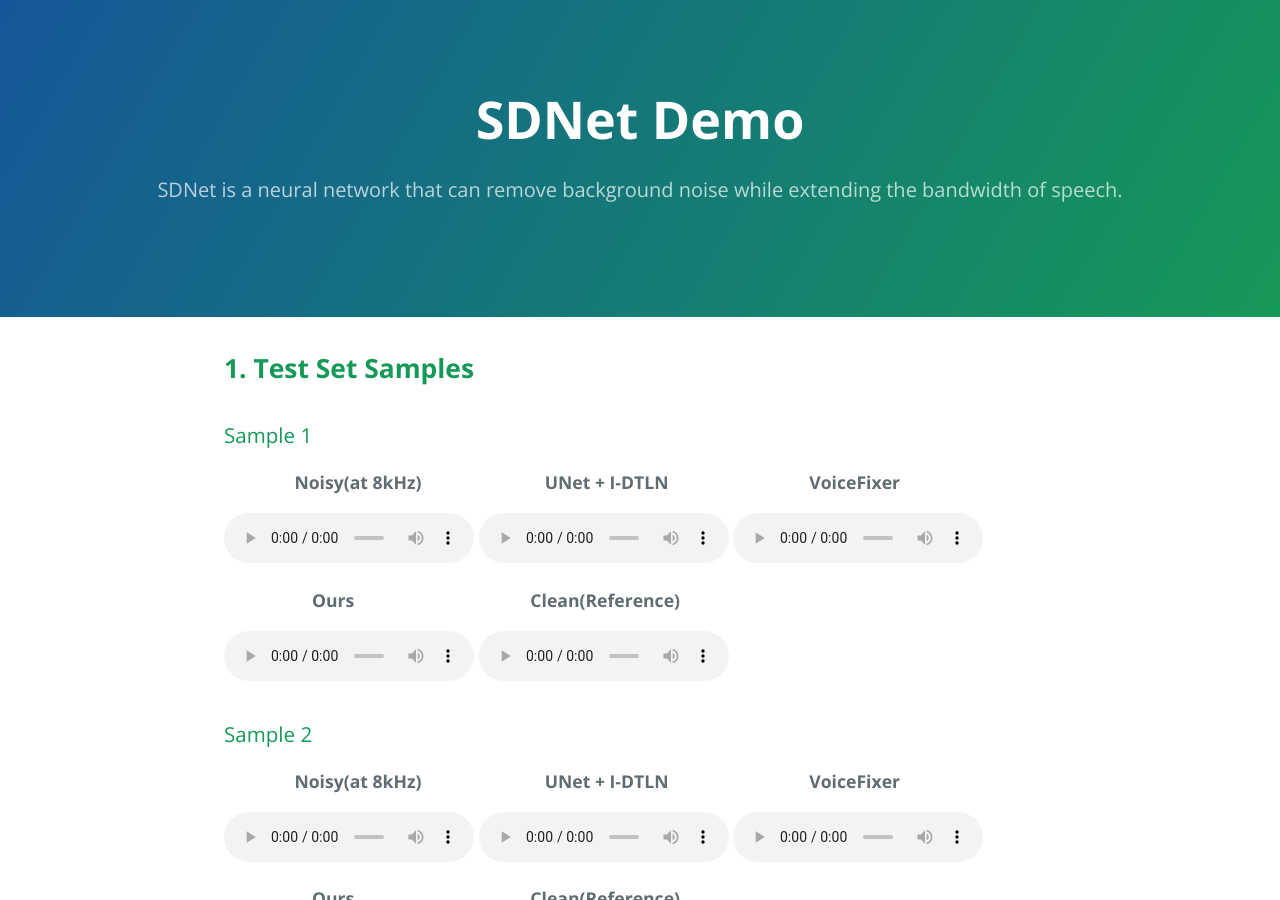
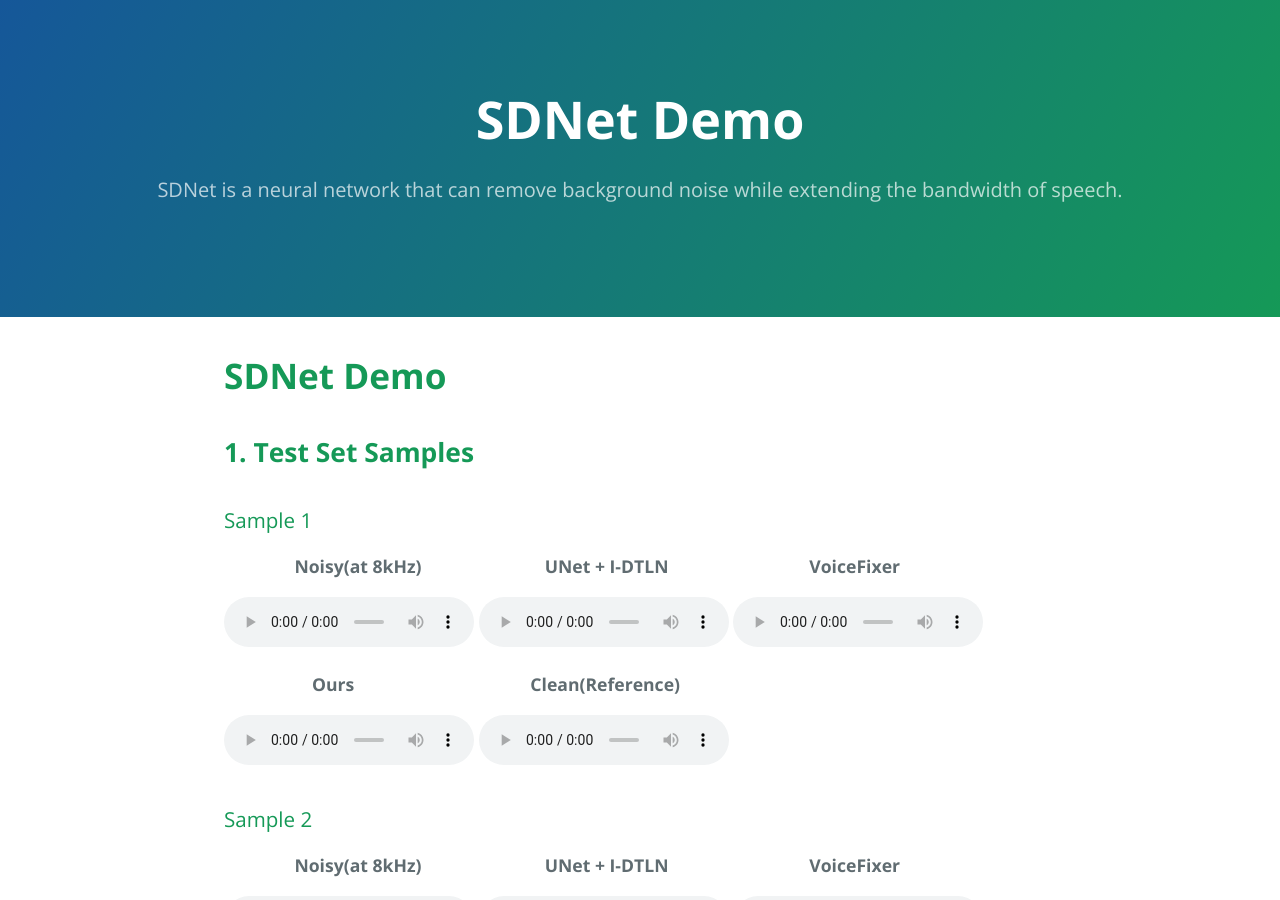
Before and after one commit to sdnetdemo/sdnetdemo.github.io, a Jekyll site: the page built from index.md, in a window 1280 px wide and 900 px high. Built offline with Jekyll 4.4.1, drawn with Linux system fonts in a browser that asks for light colours; our own code applies the rules of GitHub Pages for plain Markdown files.

Commit message:
Update index.md

```diff
--- a/index.md
+++ b/index.md
@@ -1,6 +1,8 @@
 ---
 layout: default
 ---
+
+# **SDNet Demo**
 
 ## **1. Test Set Samples**
 
```
